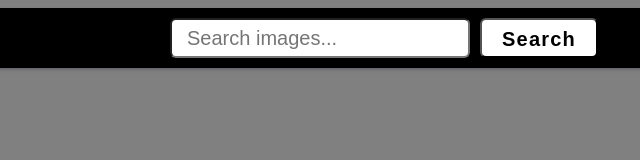
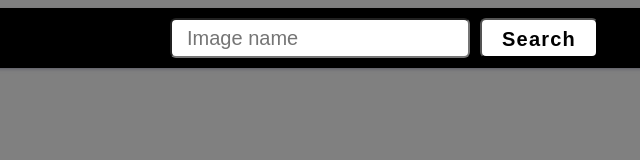
Before and after one commit to Dimzie/goit-js-hw-11, a website built with Parcel: page src/index.html in a window 1280 px wide. Shown: the full height of the page, 256-896 px from the left. Built offline with nearby package versions, Linux system fonts and the light colour scheme; what notiflix, simplelightbox would draw is missing.

Commit message:
fixes
fixes

```diff
--- a/src/css/styles.css
+++ b/src/css/styles.css
@@ -8,7 +8,7 @@ body {
     -webkit-font-smoothing: antialiased;
     -moz-osx-font-smoothing: grayscale;
     background-color: grey;
-    color: #212121;
+    color: black;
     line-height: 1.5;
     padding-bottom: 20px;
 }
--- a/src/index.html
+++ b/src/index.html
@@ -13,7 +13,7 @@
           type="text"
           name="searchQuery"
           autocomplete="off"
-          placeholder="Search images..."
+          placeholder="Image name"
         />
         <button class="form-btn btn" type="submit">Search</button>
       </form>
--- a/src/index.js
+++ b/src/index.js
@@ -75,7 +75,7 @@ function onSubmit(e) {
 
       refs.pagContainer.classList.remove('is-hidden');
 
-      Notify.success(`Hooray! We found ${images.data.totalHits} images.`);
+      Notify.success(`Success! We found ${images.data.totalHits} images.`);
     }
   });
 
```
